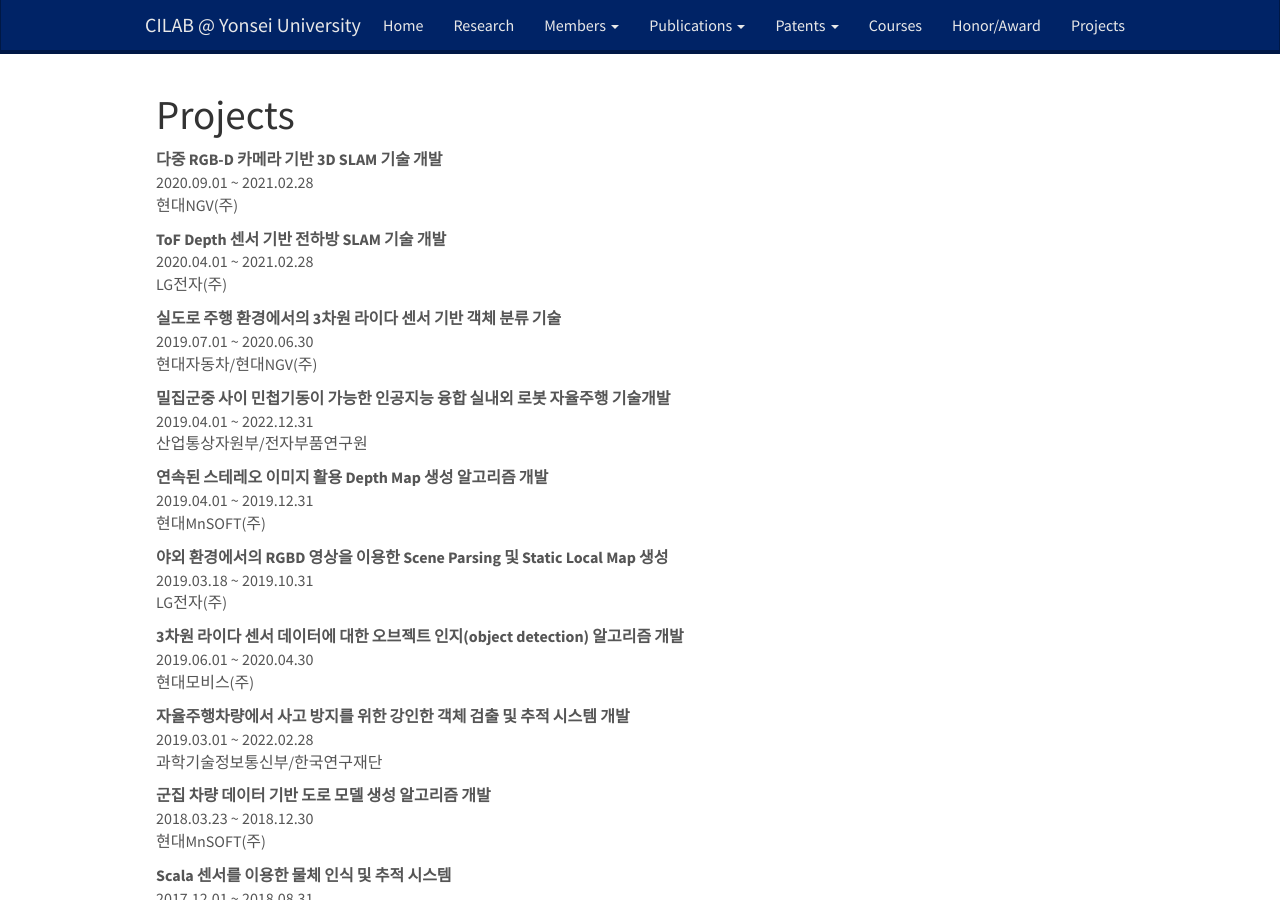
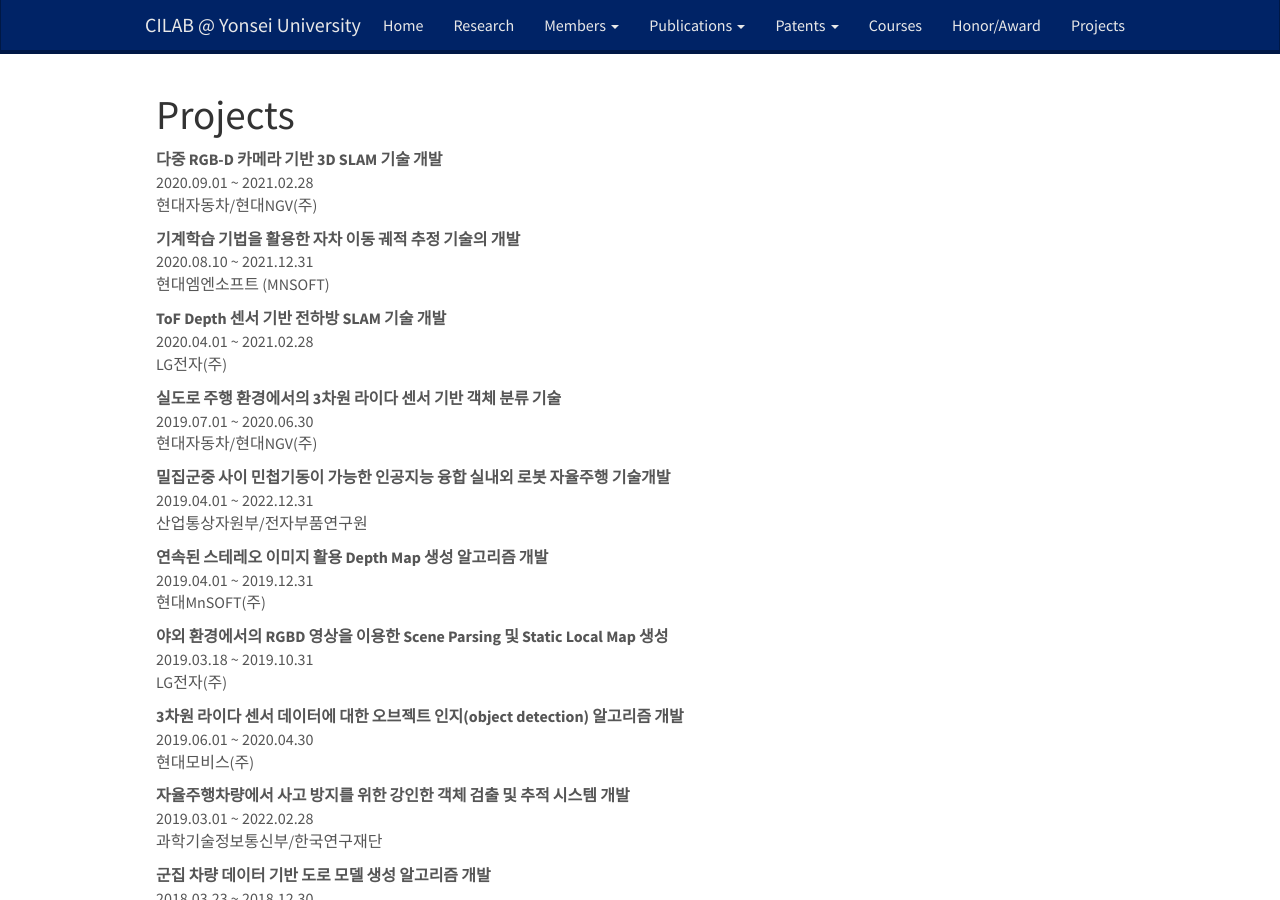
Before and after one commit to won4113/cilab-yonsei.github.io, a Jekyll site: the page built from _pages/projects.md, in a window 1280 px wide and 900 px high. Built offline with Jekyll 4.4.1, drawn with Linux system fonts in a browser that asks for light colours; nearby versions of some CDN libraries.

Commit message:
update_20_09_28
project & news & cources update

```diff
--- a/_data/news.yml
+++ b/_data/news.yml
@@ -1,3 +1,6 @@
+- category: NOTICE
+  date: 01. Sep. 2020
+  headline: A new research project funded by Hyundai Motor Company started in 2020, Sep.
 - category: NOTICE
   date: 10. Aug. 2020
   headline: Our homepage has been renewed.
--- a/_data/project_list.yml
+++ b/_data/project_list.yml
@@ -1,7 +1,13 @@
 - title: 다중 RGB-D 카메라 기반 3D SLAM 기술 개발
   start: 2020.09.01
   end: 2021.02.28
-  company: 현대NGV(주)
+  company: 현대자동차/현대NGV(주)
+  description: ""
+
+- title: 기계학습 기법을 활용한 자차 이동 궤적 추정 기술의 개발
+  start: 2020.08.10
+  end: 2021.12.31
+  company: 현대엠엔소프트 (MNSOFT)
   description: ""
 
 - title: ToF Depth 센서 기반 전하방 SLAM 기술 개발
```
Also changed, not shown: _data/course_list.yml (+0 -8 lines).
